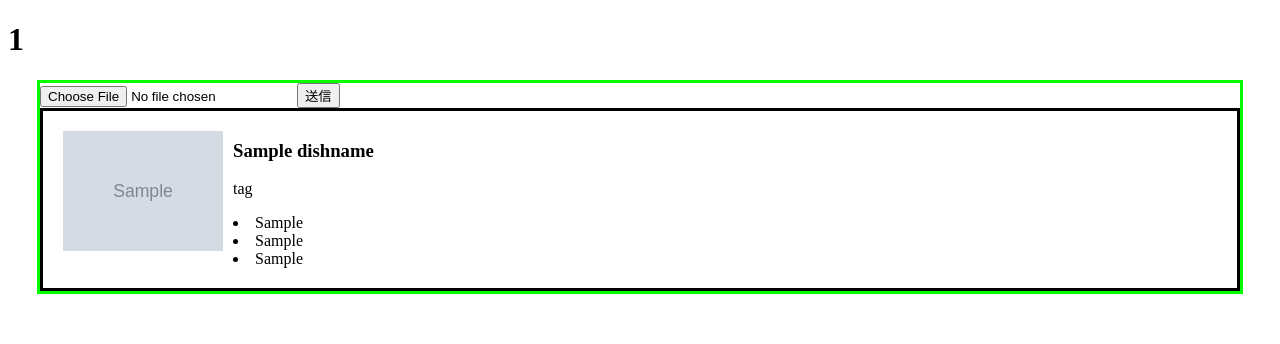
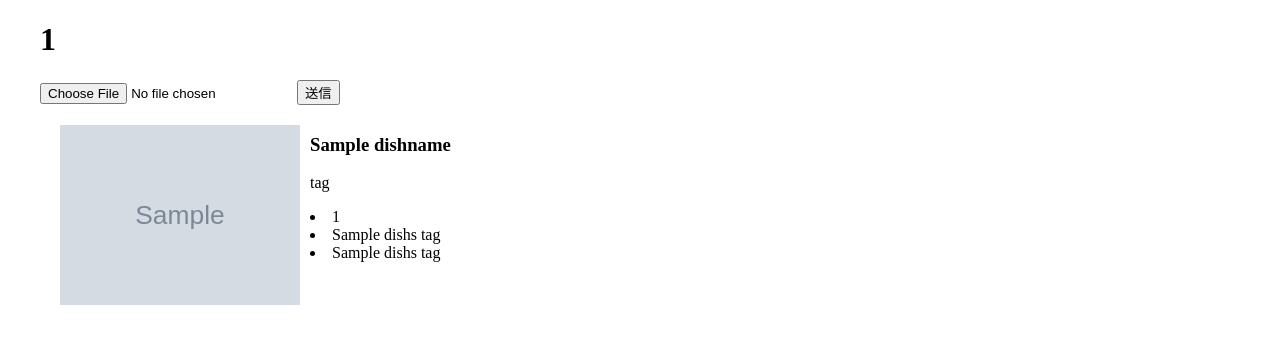
Before and after one commit to ExciteJapanPub/summer-intern-2018-ml1, a Flask app: template BFF/templates/user.html in a window 1280 px wide. Shown: the top 344 px of the page. Run offline with Flask 2, Linux system fonts and the light colour scheme; the template is opened without the code that fills it: most values are stand-ins (such as "Sample title", 1, 10 or a date in 2020); grey boxes marked "Sample" are stand-in pictures; parts of the project's set-up code (start-up, migrations or seed data) failed here and were passed over.

Commit message:
Arrange users page

```diff
--- a/BFF/server.py
+++ b/BFF/server.py
@@ -75,15 +75,14 @@ def send():
         if img_file and allowed_file(img_file.filename):
             img_file.save(os.path.join(UPLOAD_FILE_PATH + "/" + str(user_id), img_file.filename))
             img_url = './static/uploads/' + str(user_id) + "/" + img_file.filename
-            dishname, tags = get_picture_info(img_url, user_id)
+            picture = input_pic(img_url, user_id)
+            label = predict(picture)
+            dishname, tags = get_picture_info(label)
             return render_template('disp.html', title=title, img_url=img_url, dishname=dishname, tag_country=tags[0], tag_ingredient=tags[1], tag_calorie=tags[2])
         else:
             return ''' <p>許可されていない拡張子です</p> '''
 
-def get_picture_info(img_url, user_id):
-    path = img_url
-    picture = input_pic(path, user_id)
-    label = predict(picture)
+def get_picture_info(label):
     tag_labels = load_category(label)
 
     tags = []
@@ -104,10 +103,16 @@ def user(user_id):
     if user_id != "favicon.ico":
         pictures = serch_picture_by_userid(user_id)
         file_paths = []
+        dishnames = []
+        dishs_tags = []
         for picture in pictures:
             file_paths.append(picture.file_path)
+            dishname, tags = get_picture_info(picture.food_num)
+            dishnames.append(dishname)
+            dishs_tags.append(tags)
 
-        return render_template('user.html', file_paths=file_paths, user_id=user_id)
+        print(dishnames)
+        return render_template('user.html', file_paths=file_paths, user_id=user_id, dishnames=dishnames, dishs_tags=dishs_tags)
     else:
         return render_template("user.html", file_paths=[], user_id=-1)
 
--- a/BFF/static/css/style.css
+++ b/BFF/static/css/style.css
@@ -6,7 +6,6 @@ ul {
 }
 
 div.main {
-    border: solid #00ff00;
     width: 1200px;
     margin: auto;
 }
@@ -14,13 +13,12 @@ div.main {
 /* user.html */
 
 div.post {
-    border: solid #000000;
     padding: 10px;
     margin: auto;
 }
 
 img.post_pic {
-    width: auto; height: 120px;
+    width: auto; height: 180px;
     float: left;
     margin: 10px 10px;
 }
--- a/BFF/templates/user.html
+++ b/BFF/templates/user.html
@@ -1,8 +1,8 @@
 {% extends "base.html" %}
 {% block content %}
 
-<h1>{{ user_id }}</h1>
 <div class="main">
+    <h1>{{ user_id }}</h1>
     <form method="post" action="/send" enctype="multipart/form-data">
       <input type="file" id="img_file" name="img_file" class="col-sm-4">
       <input type="submit" value="送信" class="btn">
@@ -11,11 +11,11 @@
         <div class = post>
             <img class="post_pic" src="{{ file_path }}">
             <div class="post_info">
-                <h3 class="dishname">{{ dishname }}</h3>
+                <h3>{{ dishnames[loop.index-1] }}</h3>
                 <p>tag</p>
-                <li>{{ tag_country }}</li>
-                <li>{{ tag_ingredient }}</li>
-                <li>{{ tag_calorie }}</li>
+                <li>{{ dishs_tags[loop.index-1][0] }}</li>
+                <li>{{ dishs_tags[loop.index-1][1] }}</li>
+                <li>{{ dishs_tags[loop.index-1][2] }}</li>
             </div>
         </div>
     {% endfor %}
```
